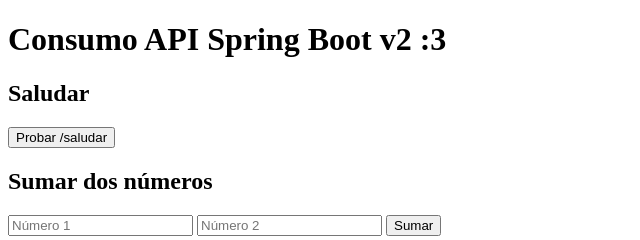
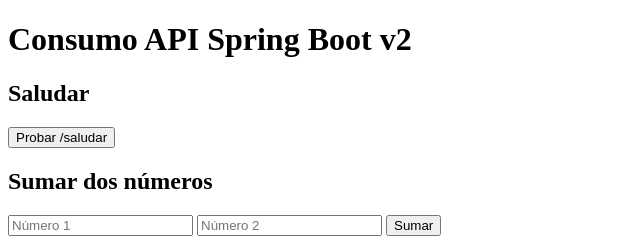
Before and after one commit to Camilo-Sanchez144/proyecto_docker_compose_limpio, a plain HTML site: page frontend_test/index.html in a window 1280 px wide. Shown: the top 240 px of the page, 0-640 px from the left. Drawn offline with Linux system fonts and the light colour scheme.

Commit message:
Cambio para probar workflows

```diff
--- a/frontend_test/index.html
+++ b/frontend_test/index.html
@@ -6,7 +6,7 @@
 </head>
 <body>
 
-    <h1>Consumo API Spring Boot v2 :3</h1>
+    <h1>Consumo API Spring Boot v2 </h1>
 
     <h2>Saludar</h2>
     <button onclick="saludar()">Probar /saludar</button>
```
Also changed, not shown: 2 other files.
